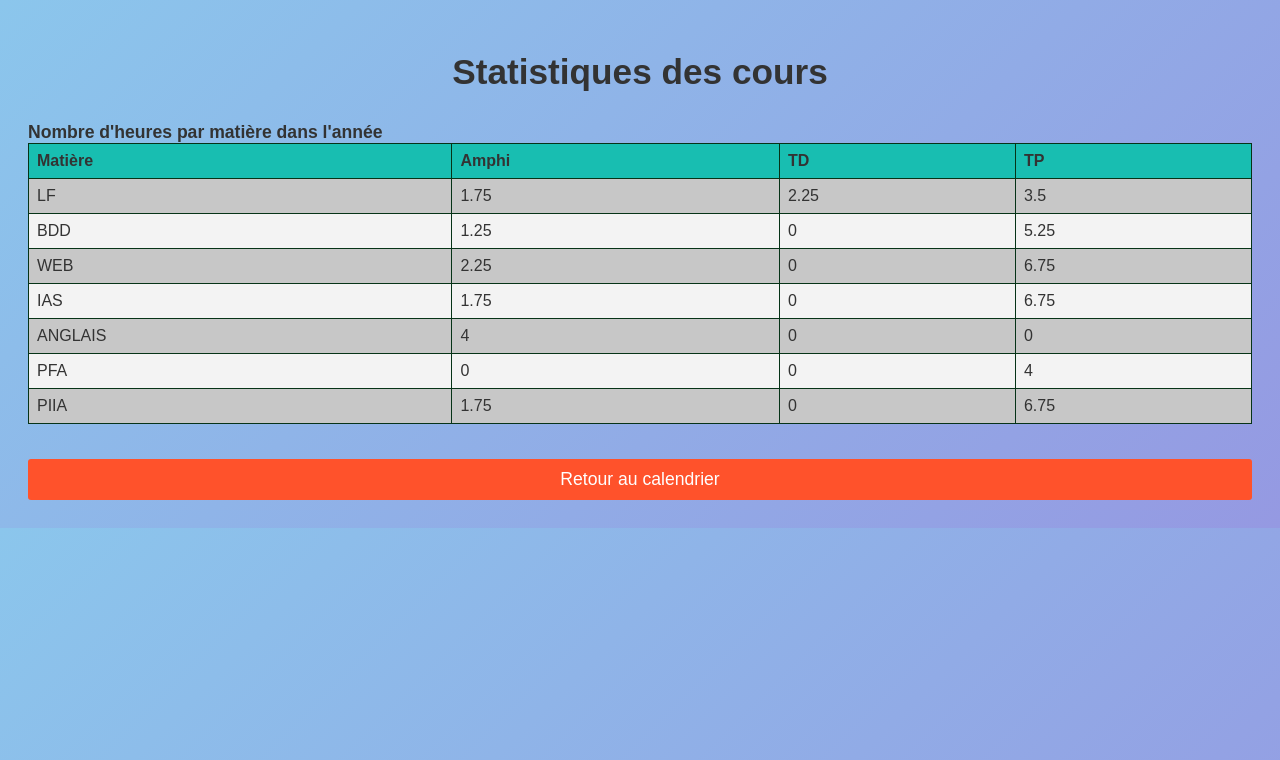
After one commit to caillouaufromage/Projet-ProgWeb-Calendrier-interactif, a PHP site: page /stat.php in a window 1280 px wide. The commit adds this page. Shown: the top 760 px of the page. Run offline with PHP 8.4, Linux system fonts and the light colour scheme; data that the repository does not hold is empty.

Commit message:
VERITABLE VERSION FINALE
Ajout des stats

```diff
--- a/commentaire.php
+++ b/commentaire.php
@@ -44,7 +44,7 @@ if ($id_cours) {
         </head>
 
         <body>
-            <form action="Commentaire.php?id=<?php echo $id_cours; ?>" method="post">
+            <form action="commentaire.php?id=<?php echo $id_cours; ?>" method="post">
                 <h1>commentaire du cours</h1>
                 <br><br>
                 <label>
@@ -66,7 +66,7 @@ if ($id_cours) {
                         echo '<p><img src="images/logo_utilisateurComm.png" width=30px; height=30px;> &nbsp;' . $commentaire . "</p><br>";
                     }
                 } else { //s'il n'y en a pas on le signale!
-                    echo "<p>Aucun commentaire pour ce cours</p> :(";
+                    echo "<p>Aucun commentaire pour ce cours :-( </p>";
                 }
 
                 echo '<br><br>';
--- a/css/styleModifCours.css
+++ b/css/styleModifCours.css
@@ -134,3 +134,39 @@ input[type="password"] {
   background-color: #f44336;
   color: #fff;
 }
+
+
+/* STATISTIQUES : tableau */
+table {
+  width: 100%;
+  border-collapse: collapse;
+  font-family: Arial, sans-serif;
+  margin-bottom: 20px;
+}
+
+/* les bordures du tableau */
+th,
+td {
+  border: 1px solid #063317;
+  padding: 8px;
+  text-align: left;
+}
+
+/* l'en tete */
+th {
+  background-color: #18beb1;
+  font-weight: bold;
+}
+
+/* une case sur deux en blanc */
+tr:nth-child(even) {
+  background-color: #f3f3f3;
+}
+/* une case sur deux en gris */
+tr:nth-child(odd) {
+  background-color: #c7c7c7;
+}
+/* petit effet stylax */
+tr:hover {
+  background-color: #ddd;
+}
--- a/json/cours.json
+++ b/json/cours.json
@@ -14,7 +14,10 @@
         "week_start": "2023-05-01",
         "commentaireAdm": "",
         "renouvelable": true,
-        "repeatWeekly": "on"
+        "repeatWeekly": "on",
+        "commentaires": [
+            "<b>[etudiant]&nbsp;etd<\/b>: test"
+        ]
     },
     {
         "type": "TD",
@@ -45,8 +48,14 @@
         "couleur": "#D2B4DE",
         "id": "645244bddbb18",
         "week_start": "2023-05-01",
-        "commentaireAdm": "",
-        "renouvelable": true
+        "commentaireAdm": "Cette semaine, revision en vue des exams",
+        "renouvelable": true,
+        "repeatWeekly": "on",
+        "commentaires": [
+            "<b>[admin]&nbsp;adm<\/b>: n'oubliez pas de ramener vos ordinateurs!",
+            "<b>[etudiant]&nbsp;etd<\/b>: monsieur je n'ai pas de pc? Comment je fais?",
+            "<b>[admin]&nbsp;adm<\/b>: tu en ach\u00e8tes un"
+        ]
     },
     {
         "type": "TP",
@@ -196,7 +205,7 @@
     },
     {
         "type": "AMPHI",
-        "matiere": "IAS",
+        "matiere": "ANGLAIS",
         "enseignant": "Dyja",
         "salle": "Bat. Eiffel",
         "jour": "LUNDI",
@@ -208,7 +217,8 @@
         "id": "6452488d85c22",
         "week_start": "2023-05-01",
         "commentaireAdm": "",
-        "renouvelable": true
+        "renouvelable": true,
+        "repeatWeekly": "on"
     },
     {
         "type": "TP",
--- a/json/utilisateurs.json
+++ b/json/utilisateurs.json
@@ -18,5 +18,10 @@
         "id": "eleve1",
         "mdp": "elev",
         "role": "etudiant"
+    },
+    {
+        "id": "Didier",
+        "mdp": "motdepasse",
+        "role": "etudiant"
     }
 ]
--- /dev/null
+++ b/stat.php
@@ -0,0 +1,74 @@
+<?php
+// Charger le fichier JSON en chaîne de caractères
+$jsonString = file_get_contents('json/cours.json');
+
+// Décoder la chaîne JSON en tableau associatif PHP
+$coursData = json_decode($jsonString, true);
+// Obtenir la date actuelle
+?>
+
+
+<!DOCTYPE html>
+<html>
+
+<head>
+    <link rel="stylesheet" href="css/styleModifCours.css">
+    <title>Statistiques - ProgWeb</title>
+</head>
+
+<body>
+    <h1>Statistiques des cours</h1>
+
+    <table>
+        <thead>
+            <tr>
+                <th>Matière</th>
+                <th>Amphi</th>
+                <th>TD</th>
+                <th>TP</th>
+            </tr>
+        </thead>
+        <tbody>
+            <?php
+            echo '<label>Nombre d\'heures par matière dans l\'année</label>';
+
+            // Parcourir les données des cours et calculer les heures pour chaque type de cours
+            foreach ($coursData as $cours) {
+                $matiere = $cours['matiere'];
+                $type = $cours['type'];
+                $duree = $cours['duree'];
+                $premiereHeure = $cours['premiereHeure'];
+                $renouvelable = $cours['renouvelable'];
+
+                // Initialise les statistiques pour cette matière si elles n'existent pas encore
+                if (!isset($stats[$matiere])) {
+                    $stats[$matiere] = ['AMPHI' => 0, 'TD' => 0, 'TP' => 0];
+                }
+
+                // Ajoute la durée du cours aux statistiques
+                $stats[$matiere][$type] += $duree/4;
+            }
+
+            // Afficher les statistiques
+            /* foreach ($stats as $key => $stat) {
+            echo '<p>Matière : ' . $key . '; Heures Amphi : ' . $stat['AMPHI'] . '; Heures TD : ' . $stat['TD'] . '; Heures TP : ' . $stat['TP'] . '</p>';
+            } */
+
+            foreach ($stats as $matiere => $stat) {
+                echo "<tr>";
+                echo "<td>{$matiere}</td>";
+                echo "<td>{$stat['AMPHI']}</td>";
+                echo "<td>{$stat['TD']}</td>";
+                echo "<td>{$stat['TP']}</td>";
+                echo "</tr>";
+            }
+            ?>
+        </tbody>
+
+    </table>
+    <!-- Bouton de retour au calendrier -->
+    <input type="button" id="retourcalendrier" value="Retour au calendrier" onclick="location.href='index.php'">
+
+</body>
+
+</html>
```
Also changed, not shown: index.php (+4 -4 lines), images/logo_stat.png (added).
